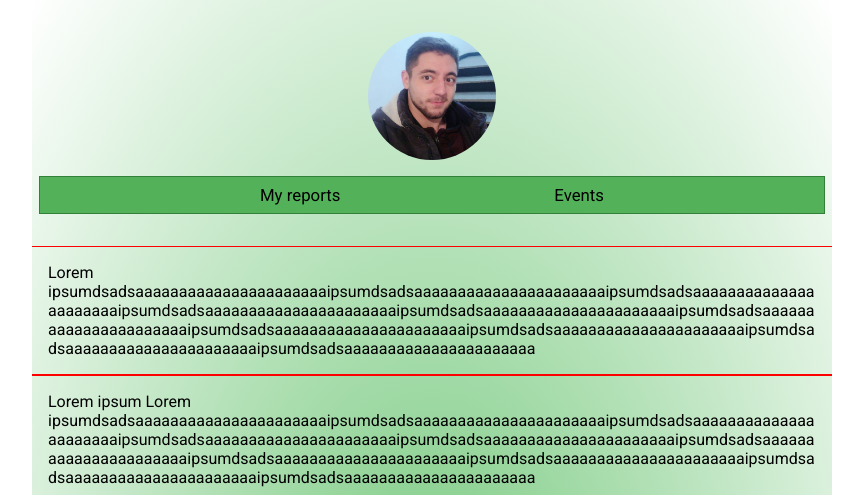
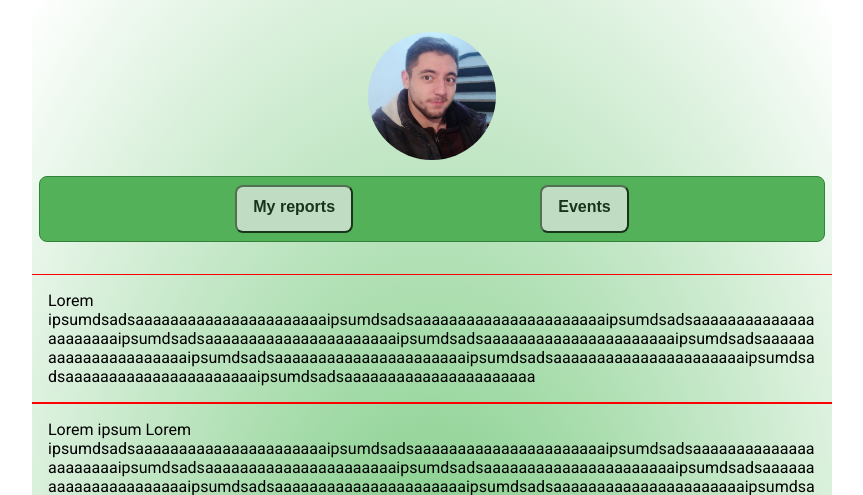
Before and after one commit to alexDamian99/GaSM, a PHP site: page /templates/profile.html in a window 1280 px wide. Shown: the part 96-591 px from the top of the page, without its empty margins (208-1071 px from the left). Run offline with PHP 8.4, Linux system fonts and the light colour scheme.

Commit message:
imrpoved profile buttons

```diff
--- a/assets/css/profile.css
+++ b/assets/css/profile.css
@@ -57,11 +57,12 @@ main {
 }
 
 #profile_container__menu {
-    height: 2em;
+    height: 3em;
     width: 100%;
     padding: 0.5em;
     margin: 0;
     border: 1px solid rgb(51, 128, 58);
+    border-radius: 0.5em;
     background: rgb(83, 177, 90);
     list-style: none;
     position: sticky;
@@ -72,23 +73,74 @@ main {
     align-items: center;
 }
 
-#profile_container__menu>li>a {
-    text-decoration: none;
-    color: black;
-    font-size: 1.05em;
-    font-weight: 550;
-    padding: 2px;
+.btn {
+    padding: 1rem 2rem;
+    color: white;
+    border: none;
+    transition: background-color 250ms ease-in-out;
+    text-align: center;
+    font-size: inherit;
 }
 
-#profile_container__menu>li>a:hover {
-    color: rgb(2, 158, 86);
-    font-size: 1.05em;
-    border-bottom: 2px solid rgb(2, 158, 86);
+.btn:hover {
+    cursor: pointer;
 }
 
-#profile_container__menu>li>button:hover {
-    color: rgb(2, 158, 86);
-    border-bottom: 2px solid rgb(2, 158, 86);
+.btn-green {
+    background-color: #01a864;
+}
+
+.btn-green:hover {
+    background-color: #008650;
+}
+
+.btn-yellow {
+    background-color: #FFA418;
+}
+
+.btn.btn-yellow:hover {
+    background-color: #FF8A1E;
+}
+
+.button {
+    height: 3em;
+    min-width: 4em;
+    border-radius: 0.5em;
+    padding: 1em;
+    cursor: pointer;
+    font-size: 1em;
+    font-weight: bold;
+    opacity: 0.7;
+    display: flex;
+    flex-flow: column;
+    justify-content: center;
+    align-items: center;
+}
+
+.button:hover {
+    opacity: 1;
+}
+
+.button::after {
+    content: " ";
+    display: block;
+    width: 80%;
+    margin-top: 5px;
+    height: 2px;
+    background-color: #3A3A3A;
+    transform: scaleX(0);
+    transition: all 0.3s ease-in-out;
+}
+
+.button:hover::after {
+    transform: scaleX(1.2);
+}
+
+.form {
+    display: flex;
+    flex-flow: column;
+    justify-content: space-around;
+    align-items: center;
 }
 
 #profile_container__feed {
--- a/templates/profile.html
+++ b/templates/profile.html
@@ -62,8 +62,8 @@
 
             <ul id="profile_container__menu">
 
-                <li><a href="#">My reports </a></li>
-                <li><a href="#">Events </a></li>
+                <li><button class="button">My reports </button></li>
+                <li><button class="button"> Events </button></li>
             </ul>
 
             <ul id="profile_container__feed">
```
